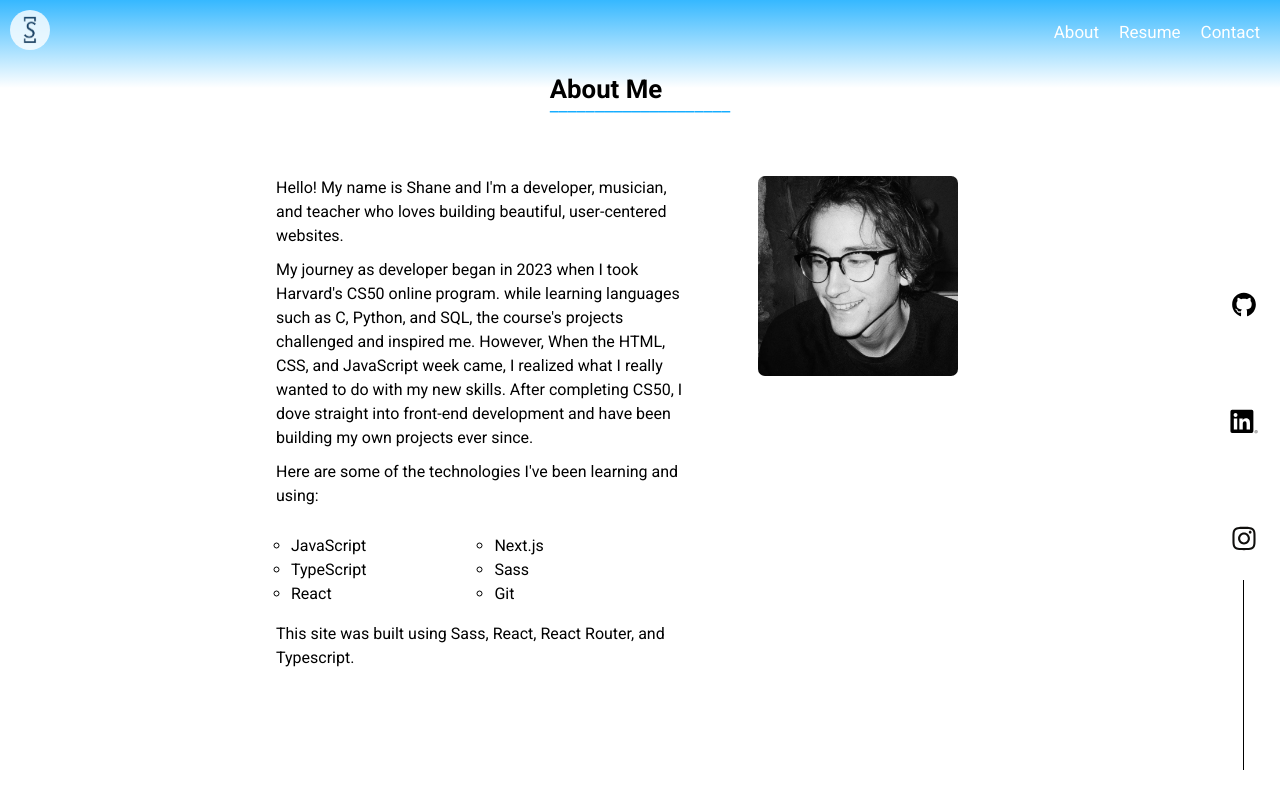
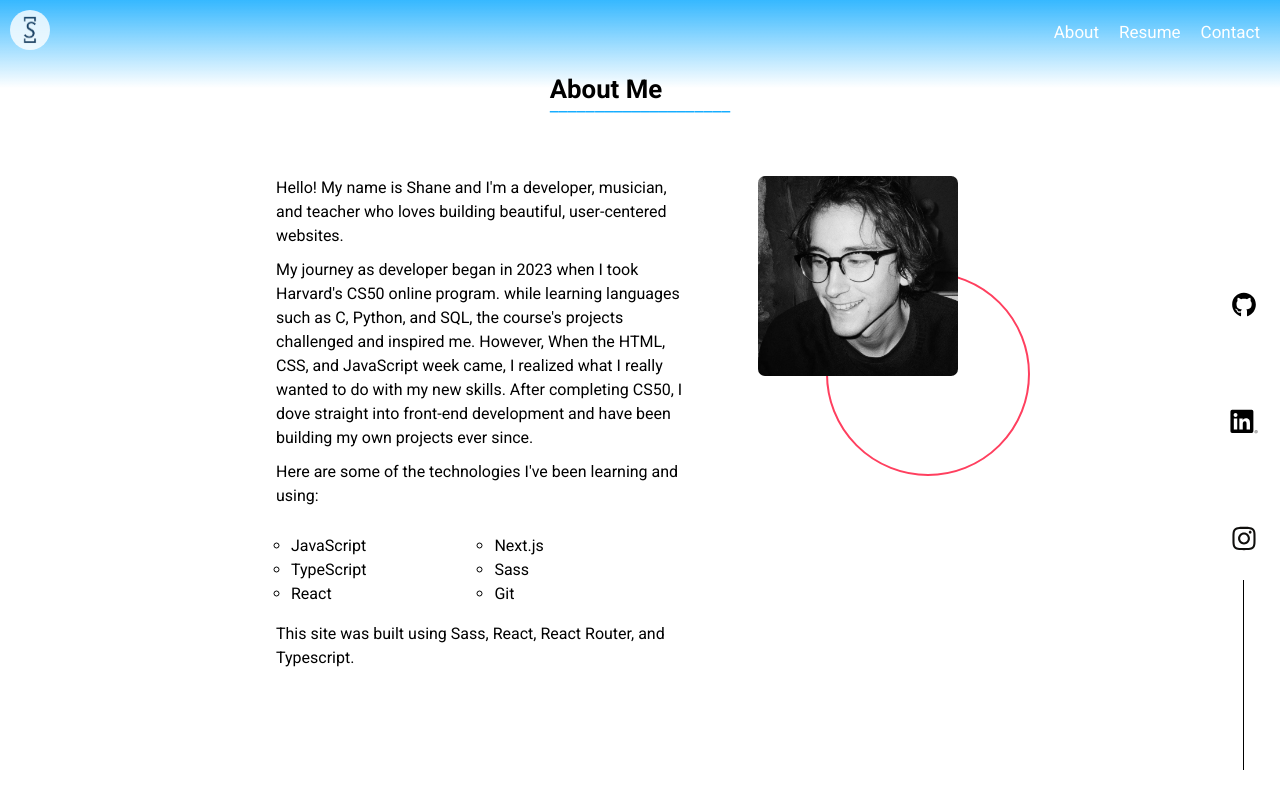
Before and after one commit to sluckenbaugh/Portfolio, a React (Vite) app: page /about in a window 1280 px wide. Shown: the top 800 px of the page. Built offline with nearby package versions, Linux system fonts and the light colour scheme.

Commit message:
build for deployment

```diff
--- a/src/pages/About.tsx
+++ b/src/pages/About.tsx
@@ -17,6 +17,7 @@ const About = () => {
       </div>
       <div className="about__container">
         <div className="about__content">
+          <div data-aos="slide-left" className="circle"></div>
           <img data-aos="fade-in" src={profile} alt="" />
           <article>
             <p>
--- a/src/scss/layout/_about.scss
+++ b/src/scss/layout/_about.scss
@@ -5,6 +5,7 @@
     justify-content: center;
 }
 .about__content {
+    // position: relative;
     display: grid;
     justify-items: center;
     width: clamp(40vw, 60vw - 4rem, 60vw);
@@ -19,6 +20,10 @@
         margin-bottom: 2rem;
         margin-top: -3rem;
     }
+    .circle {
+        position: absolute;
+    }
+
     @include u.breakpoint(small) {
         grid-template-columns: 1fr 40%;
         gap: 3rem;
@@ -30,11 +35,26 @@
         & article {
             order: -1;
         }
+        .circle {
+            position: absolute;
+            border: 2px solid #ff002a;
+            left: 64.5vw;
+            top: 34vh;
+            opacity: 0.75;
+            width: 14rem;
+            height: 14rem;
+            border-radius: 50%;
+            z-index: -5;
+        }
     }
     @include u.breakpoint(medium) {
         font-size: 1.4rem;
         & img {
             width: 16rem;
+        }
+        .circle {
+            width: 16rem;
+            height: 16rem;
         }
     }
     @include u.breakpoint(large) {
@@ -42,11 +62,20 @@
         & img {
             width: 20rem;
         }
+        .circle {
+            width: 20rem;
+            height: 20rem;
+        }
     }
     @include u.breakpoint(x-large) {
         font-size: 1.8rem;
         & img {
             width: 23rem;
+            top: 20vw;
+        }
+        .circle {
+            width: 22rem;
+            height: 22rem;
         }
     }
 
```
